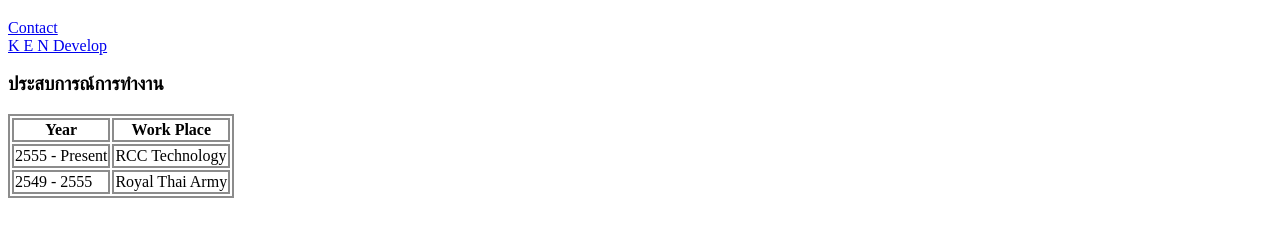
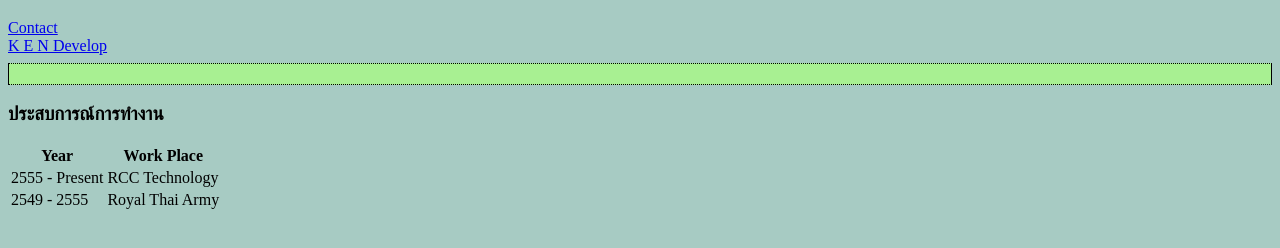
Before and after one commit to ken-develop/mypage2024, a plain HTML site: page index.html in a window 1280 px wide. Shown: the part 362-610 px from the top of the page. Drawn offline with Linux system fonts and the light colour scheme.

Commit message:
แต่งสีด้วย CSS

```diff
--- a/index.html
+++ b/index.html
@@ -4,13 +4,23 @@
     <meta charset="UTF-8">
     <meta name="viewport" content="width=device-width, initial-scale=1.0">
     <title>Thongchai</title>
-    <link rel="stylesheet" href="styles.css">
+    <!--<link rel="stylesheet" href="styles.css">-->
+    <style>
+        body{
+            background-color: rgb(167, 203, 195);
+        }
+        hr{
+            background-color: rgb(168, 240, 146);
+        }
+    </style>
 </head>
 <body>
     <img src = "gtt.jpg" alt = "" style = "width: 20%;height: auto;">
     <h1> Thongchai </h1>
     <a href="contact.html"> Contact </a> <br>
     <a href="https://th-th.facebook.com/KEN.Develop9/"> K E N Develop </a>
+
+    <hr style="border-style: dotted solid; height: 20px;">
 
     <h3>ประสบการณ์การทำงาน</h3>
     <!--
```
